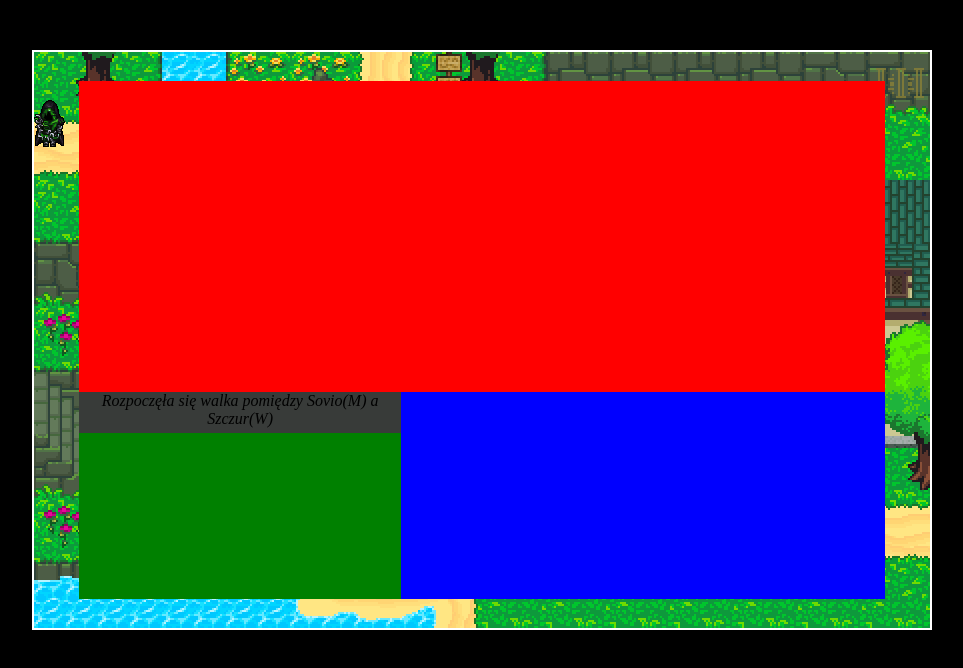
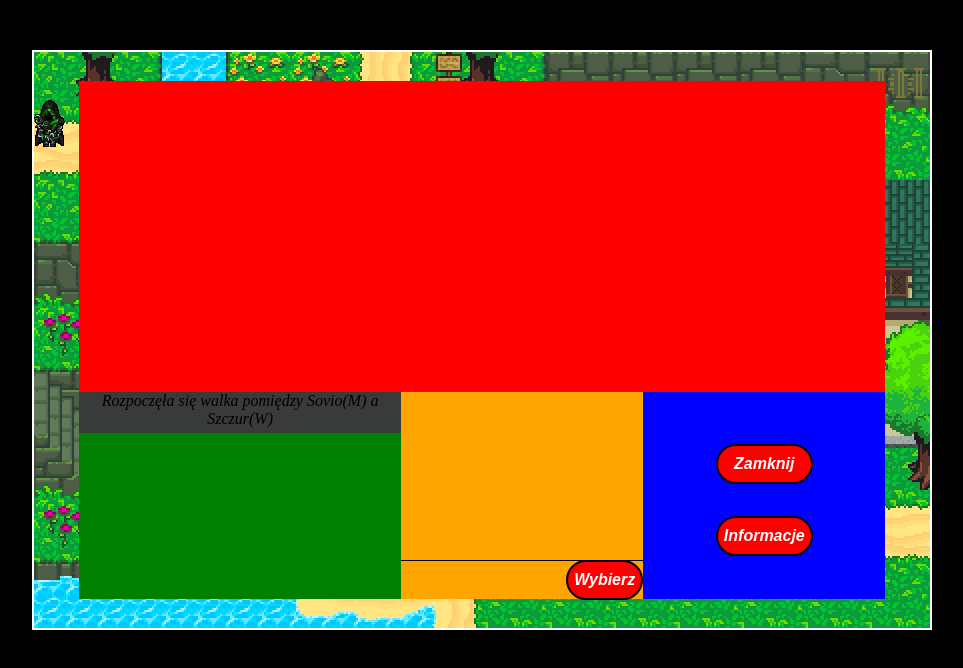
Before and after one commit to sovio/project-28.04, a plain HTML site: page index.html in a window 1280 px wide. Shown: the whole page, without its empty margins (158-1121 px from the left). Drawn offline with Linux system fonts and the light colour scheme.

Commit message:
BattleBox Update

```diff
--- a/Class.js
+++ b/Class.js
@@ -121,8 +121,29 @@ class GameObject extends Sprite {
             return false
     }
 }
+class Mage extends GameObject {
+    constructor({
+        lvl,
+        CanvPosition,
+        imageSrc,
+        frameMax,
+        ClassName
+    }){
+        super({
+            lvl,
+            CanvPosition,
+            imageSrc,
+            frameMax,
+            ClassName
+        })
+        this.BasicIntelect = 10;
+        this.BasicHP = 100;
+    }
+    FireBall(){
 
-class Player extends GameObject {
+    }
+}
+class Player extends Mage {
     constructor({
         lvl,
         CanvPosition,
@@ -258,8 +279,6 @@ class Enemy extends GameObject {
         this.NickName = 'Szczur'
     }
 }
-
-
 class BattleBox {
     constructor(){
         this.Position = {}
@@ -281,7 +300,6 @@ class BattleBox {
             width: ${canv.width*0.90}px;
             height: ${canv.height*0.90}px
         `
-        canv.before(FBox)
 
         const LogBox = document.createElement('div')
         LogBox.id = 'LogBox'
@@ -292,10 +310,10 @@ class BattleBox {
             position: absolute;
             background-color: green;
         `
-        FBox.appendChild(LogBox)
 
         const LogRow = document.createElement('div')
         LogRow.id = 'StartRow'
+        LogRow.innerHTML = `Rozpoczęła się walka pomiędzy ${o.attacker.NickName}(${o.attacker.ClassName}) a ${o.enemy.NickName}(${o.enemy.ClassName})`
         LogRow.style= `
             width: 100%;
             height: 20%;
@@ -303,22 +321,88 @@ class BattleBox {
             text-align: center;
             font-style: italic;
         `
-        LogRow.innerHTML = `Rozpoczęła się walka pomiędzy ${o.attacker.NickName}(${o.attacker.ClassName}) a ${o.enemy.NickName}(${o.enemy.ClassName})`
-        LogBox.appendChild(LogRow)
 
         const ChoseBox = document.createElement('div')
         ChoseBox.id = 'ChoseBox'
         ChoseBox.style = `
+        top: 60%;
+        left: 70%;
+        width: 30%;
+        height: 40%;
+        position: absolute;
+        background-color: blue;
+    `
+
+        FBox.appendChild(ChoseBox)
+        const SkillBox = document.createElement('div')
+        const line = document.createElement('div')
+        SkillBox.id = 'SkillBox'
+        line.style=`
+            width: 100%;
+            height: 81%;
+            border-bottom: 1px solid black;
+            position: absolute;
+        `
+        SkillBox.style = `
+            position: absolute;
             top: 60%;
             left: 40%;
-            width: 60%;
+            width: 50%;
             height: 40%;
+            width: 30%;
+            background-color: orange;
+        `
+
+    SkillBox.appendChild(line)
+
+        const BtnChose = document.createElement('button')
+        BtnChose.id = 'BtnChose'
+        BtnChose.className = 'Btn'
+        BtnChose.innerHTML = 'Wybierz'
+        BtnChose.style = `
+        position: absolute;
+        font-style: italic;
+        top: 81%;
+        right: 0;
+        `
+
+        const BtnClose = document.createElement('button')
+        BtnClose.id = 'BtnClose'
+        BtnClose.innerHTML = 'Zamknij'
+        BtnClose.className = 'Btn'
+        BtnClose.style = `
             position: absolute;
-            background-color: blue;
+            display: block;
+            width: 40%;
+            left: 0;
+            right: 0;
+            margin-left: auto;
+            margin-right: auto;
+            top: 25%;
+            font-style: italic;
         `
-        FBox.appendChild(ChoseBox)
 
+        const BtnInfo = document.createElement('button')
+        BtnInfo.innerHTML = 'Informacje'
+        BtnInfo.className = 'Btn'
+        BtnInfo.style = `
+            position: absolute;
+            display: block;
+            width: 40%;
+            left: 0;
+            right: 0;
+            margin-left: auto;
+            margin-right: auto;
+            top: 60%;
+            font-style: italic;
+        `
 
-
+        canv.before(FBox)
+        FBox.appendChild(LogBox)
+        LogBox.appendChild(LogRow)
+        FBox.appendChild(SkillBox)
+        ChoseBox.appendChild(BtnClose)
+        ChoseBox.appendChild(BtnInfo)
+        SkillBox.appendChild(BtnChose)
     }
 }
--- a/style.css
+++ b/style.css
@@ -12,3 +12,24 @@ canvas {
     margin-right: auto;
     display: block;
 }
+.Btn{
+  background-color: red;
+  border: double 2px black;
+  border-radius: 100px;
+  color: #ffffff;
+  font-size: 16px;
+  font-weight: 600;
+  min-height: 40px;
+  min-width: 0px;
+  transition: background-color 0.167s cubic-bezier(0.4, 0, 0.2, 1) 0s, box-shadow 0.167s cubic-bezier(0.4, 0, 0.2, 1) 0s, color 0.167s cubic-bezier(0.4, 0, 0.2, 1) 0s;
+}
+
+.Btn:hover,
+.Btn-18:focus {
+  background-color: #8d1010;
+
+}
+.Btn:disabled {
+  background: rgba(0, 0, 0, .08);
+  color: rgba(0, 0, 0, .3);
+}
```
